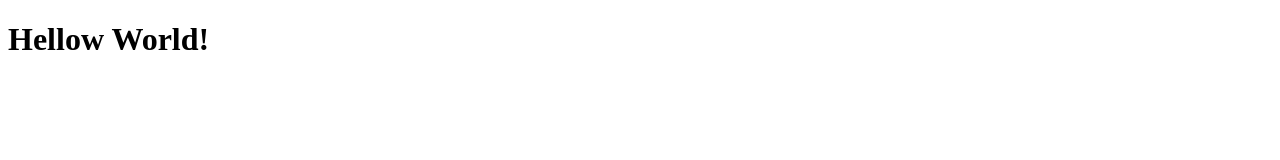
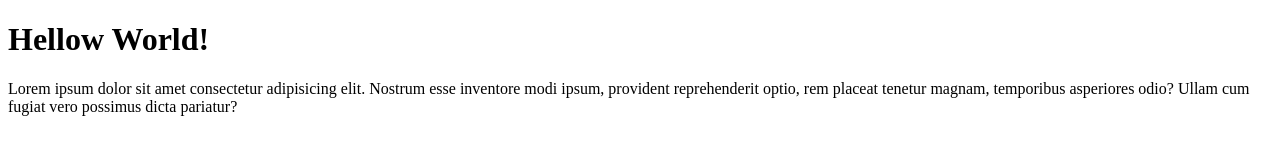
Before and after one commit to azkaleazkiyae/git-test, a plain HTML site: page index.html in a window 1280 px wide. Drawn offline with Linux system fonts and the light colour scheme.

Commit message:
menambahkan paragraf

```diff
--- a/index.html
+++ b/index.html
@@ -7,5 +7,6 @@
 </head>
 <body>
     <h1>Hellow World!</h1>
+    <p>Lorem ipsum dolor sit amet consectetur adipisicing elit. Nostrum esse inventore modi ipsum, provident reprehenderit optio, rem placeat tenetur magnam, temporibus asperiores odio? Ullam cum fugiat vero possimus dicta pariatur?</p>
 </body>
 </html>
```
